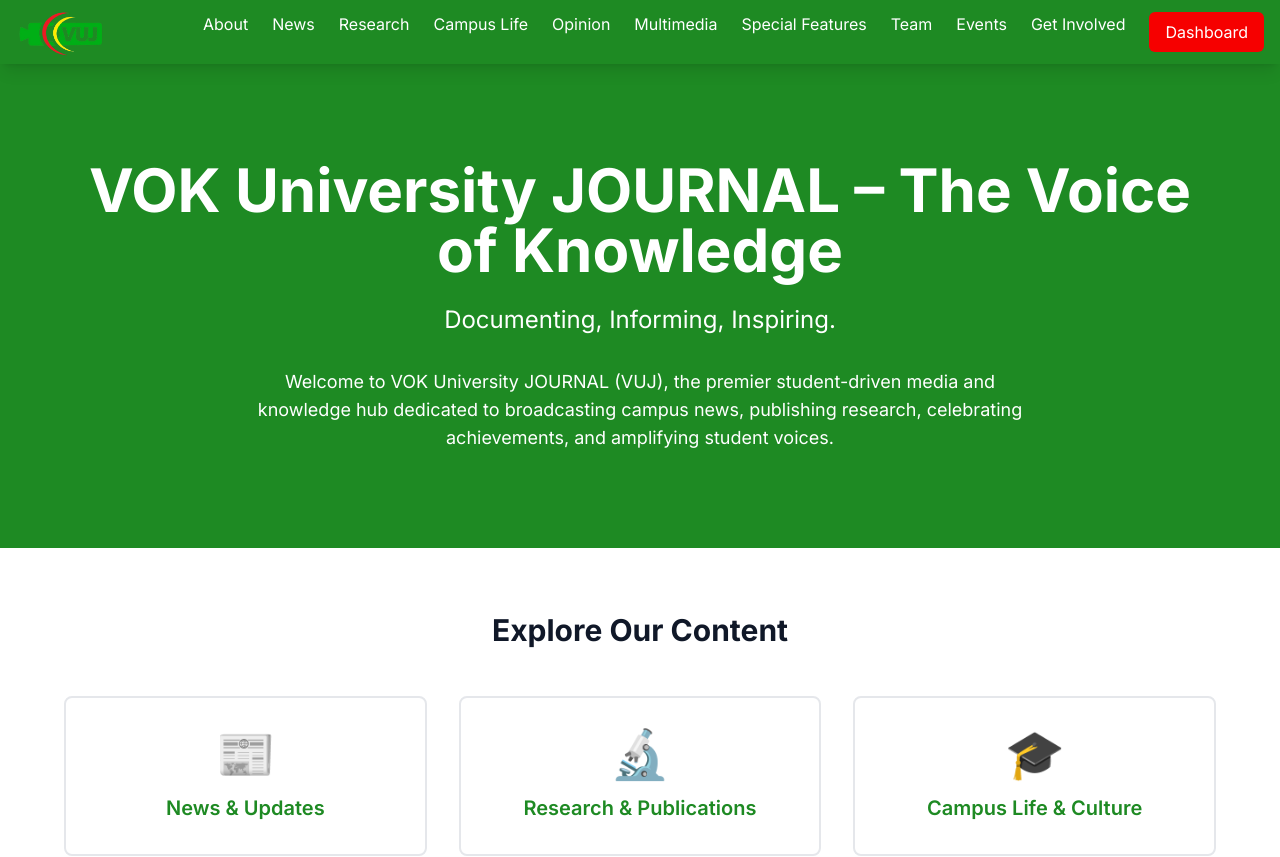
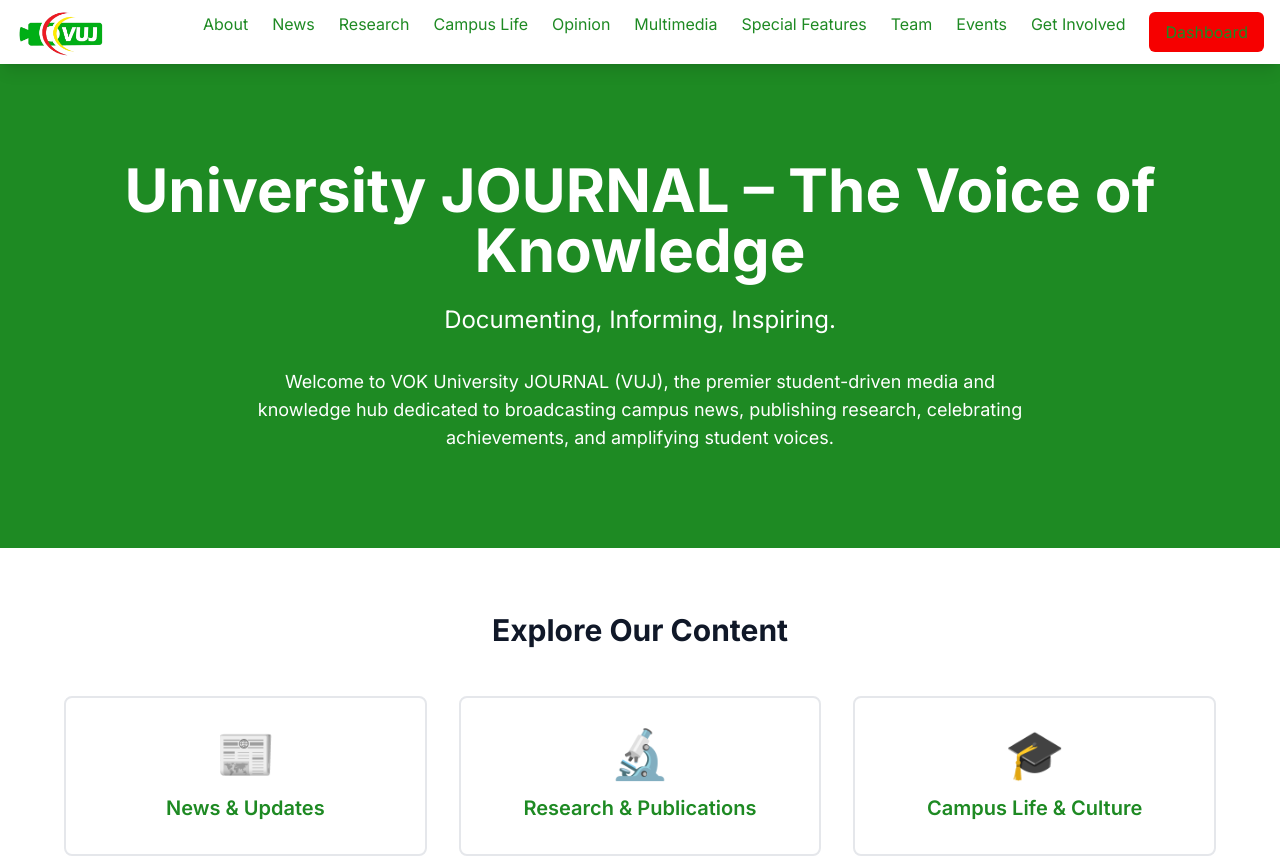
Before and after one commit to hackerslord561/vuj-site, a Next.js app: page / in a window 1280 px wide. Shown: the top 857 px of the page. Built offline with nearby package versions, Linux system fonts and the light colour scheme.

Commit message:
Hero section changed

```diff
--- a/app/page.tsx
+++ b/app/page.tsx
@@ -16,7 +16,7 @@ export default function HomePage() {
         <section className="bg-primary text-white py-24 px-4">
           <div className="max-w-6xl mx-auto text-center">
             <h1 className="text-5xl md:text-6xl font-bold mb-6">
-              VOK University JOURNAL – The Voice of Knowledge
+              University JOURNAL – The Voice of Knowledge
             </h1>
             <p className="text-xl md:text-2xl mb-8">
               Documenting, Informing, Inspiring.
--- a/components/Navbar.tsx
+++ b/components/Navbar.tsx
@@ -22,7 +22,7 @@ export default function Navbar() {
     ];
 
     return (
-        <nav className="bg-primary text-white sticky top-0 z-50 shadow-lg">
+        <nav className="bg-white text-primary sticky top-0 z-50 shadow-lg">
             <div className="max-w-7xl mx-auto px-4">
                 <div className="flex justify-between items-center h-16">
                     {/* Logo */}
```
